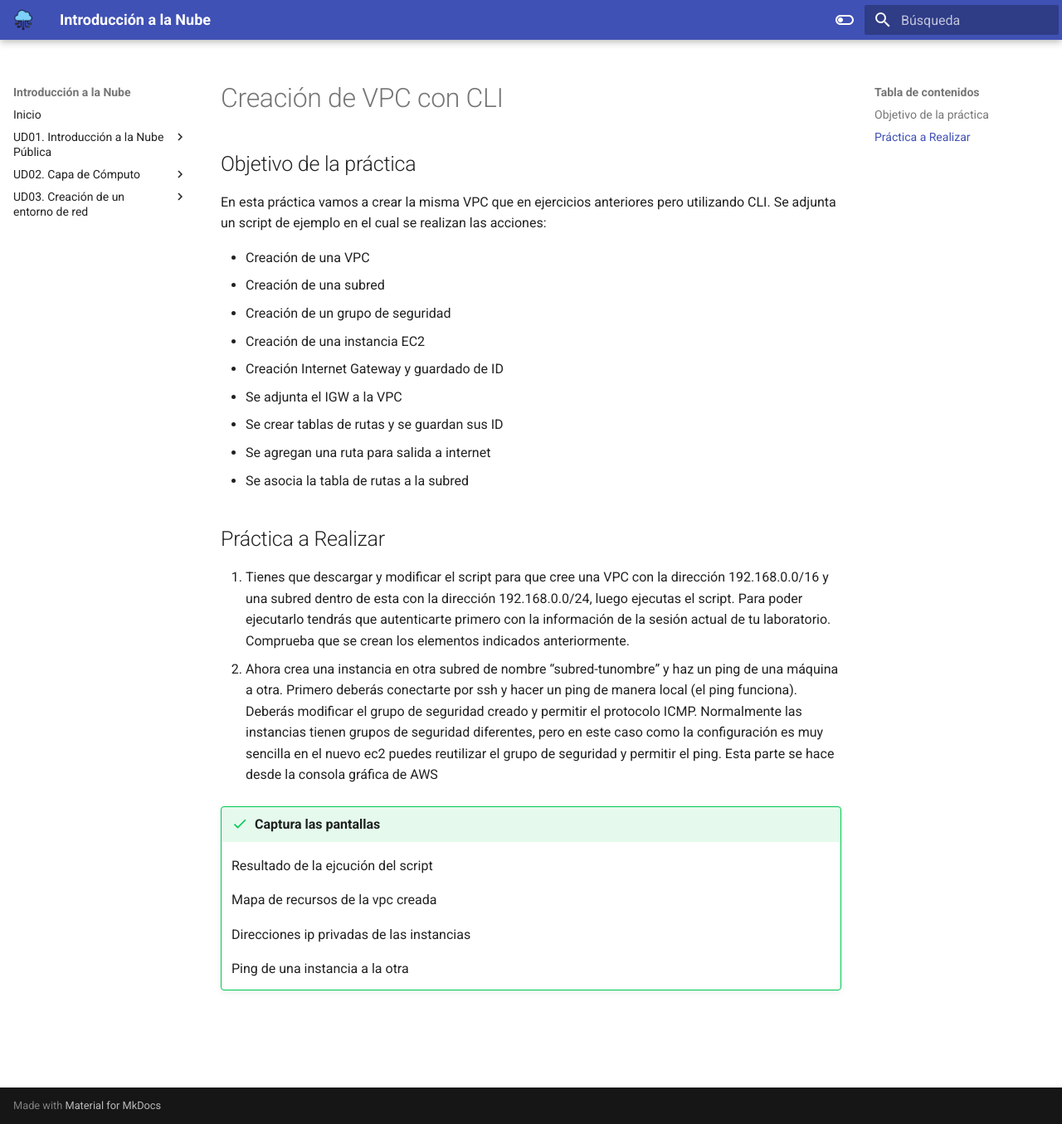
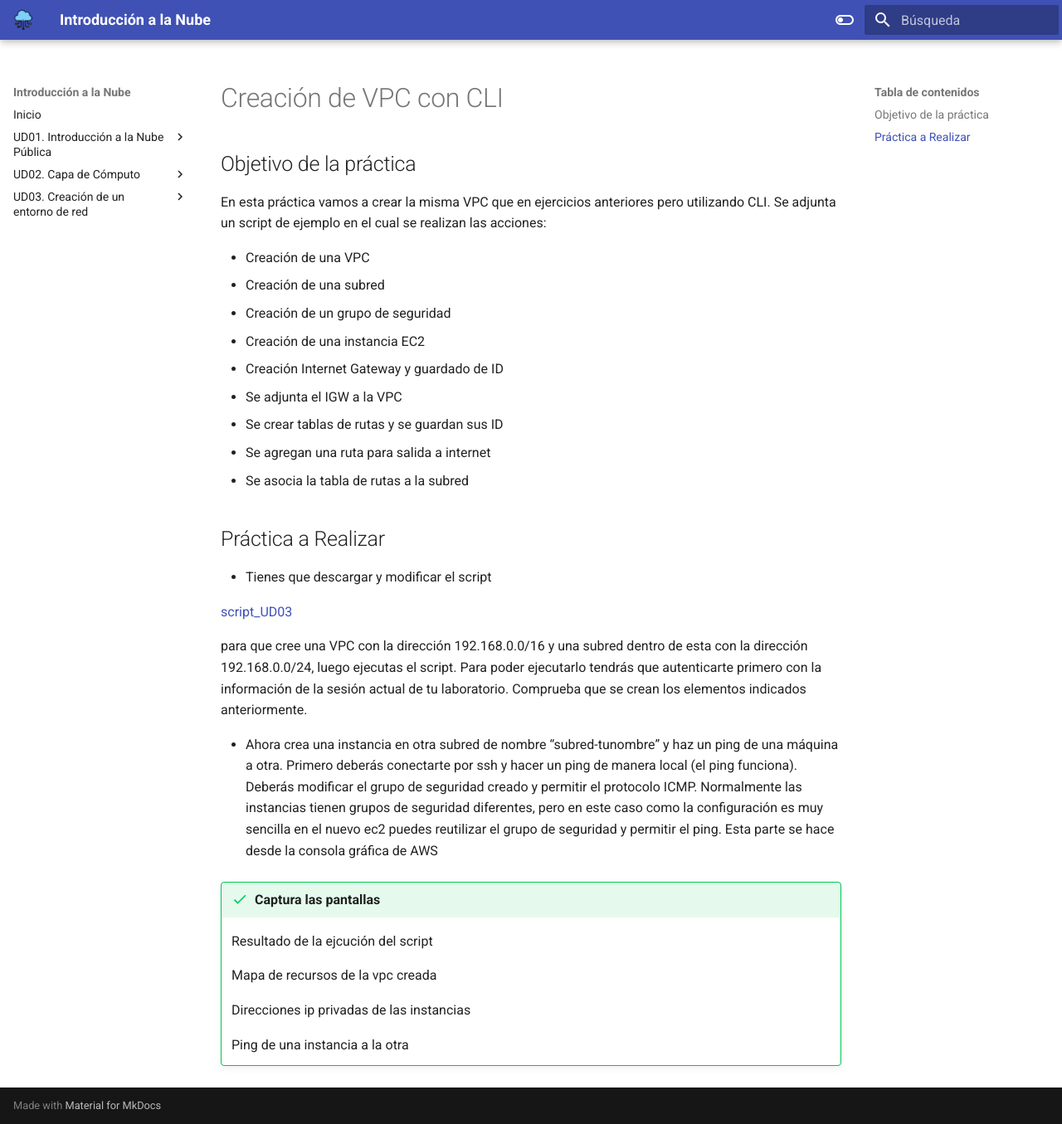
Before and after one commit to IES-CAMP-DE-MORVEDRE/optativa-cloud, an MkDocs documentation site: the page built from docs/ud03/redpractica04.md, in a window 1280 px wide and 1355 px high. Shown: the whole window at 83% size. Built offline with MkDocs 1.6.1 and Material for MkDocs 9.7.7, drawn with Linux system fonts in a browser that asks for light colours.

Commit message:
subo script

```diff
--- a/docs/ud03/redpractica04.md
+++ b/docs/ud03/redpractica04.md
@@ -17,12 +17,17 @@ En esta práctica vamos a crear la misma VPC que en ejercicios anteriores pero u
 
 ## Práctica a Realizar
 
-1. Tienes que descargar y modificar el script para que cree una VPC con la dirección 192.168.0.0/16 y una subred dentro de esta con la dirección 192.168.0.0/24, luego ejecutas el script. Para poder ejecutarlo tendrás que autenticarte primero con la información
-   de la sesión actual de tu laboratorio. Comprueba que se crean los elementos indicados anteriormente.
-2. Ahora crea una instancia en otra subred de nombre “subred-tunombre” y haz un ping de una máquina a otra.
-   Primero deberás conectarte por ssh y hacer un ping de manera local (el ping funciona).
-   Deberás modificar el grupo de seguridad creado y permitir el protocolo ICMP. Normalmente las instancias tienen grupos de seguridad diferentes, pero en este caso como la configuración es muy sencilla en el nuevo ec2 puedes reutilizar el grupo de seguridad y permitir el ping.
-   Esta parte se hace desde la consola gráfica de AWS
+* Tienes que descargar y modificar el script
+
+[script_UD03](::/script_UD03)
+
+para que cree una VPC con la dirección 192.168.0.0/16 y una subred dentro de esta con la dirección 192.168.0.0/24, luego ejecutas el script. Para poder ejecutarlo tendrás que autenticarte primero con la información
+de la sesión actual de tu laboratorio. Comprueba que se crean los elementos indicados anteriormente.
+
+* Ahora crea una instancia en otra subred de nombre “subred-tunombre” y haz un ping de una máquina a otra.
+  Primero deberás conectarte por ssh y hacer un ping de manera local (el ping funciona).
+  Deberás modificar el grupo de seguridad creado y permitir el protocolo ICMP. Normalmente las instancias tienen grupos de seguridad diferentes, pero en este caso como la configuración es muy sencilla en el nuevo ec2 puedes reutilizar el grupo de seguridad y permitir el ping.
+  Esta parte se hace desde la consola gráfica de AWS
 
 !!! success "Captura las pantallas"
     Resultado de la ejcución del script
```
Also changed, not shown: 1 other file.
